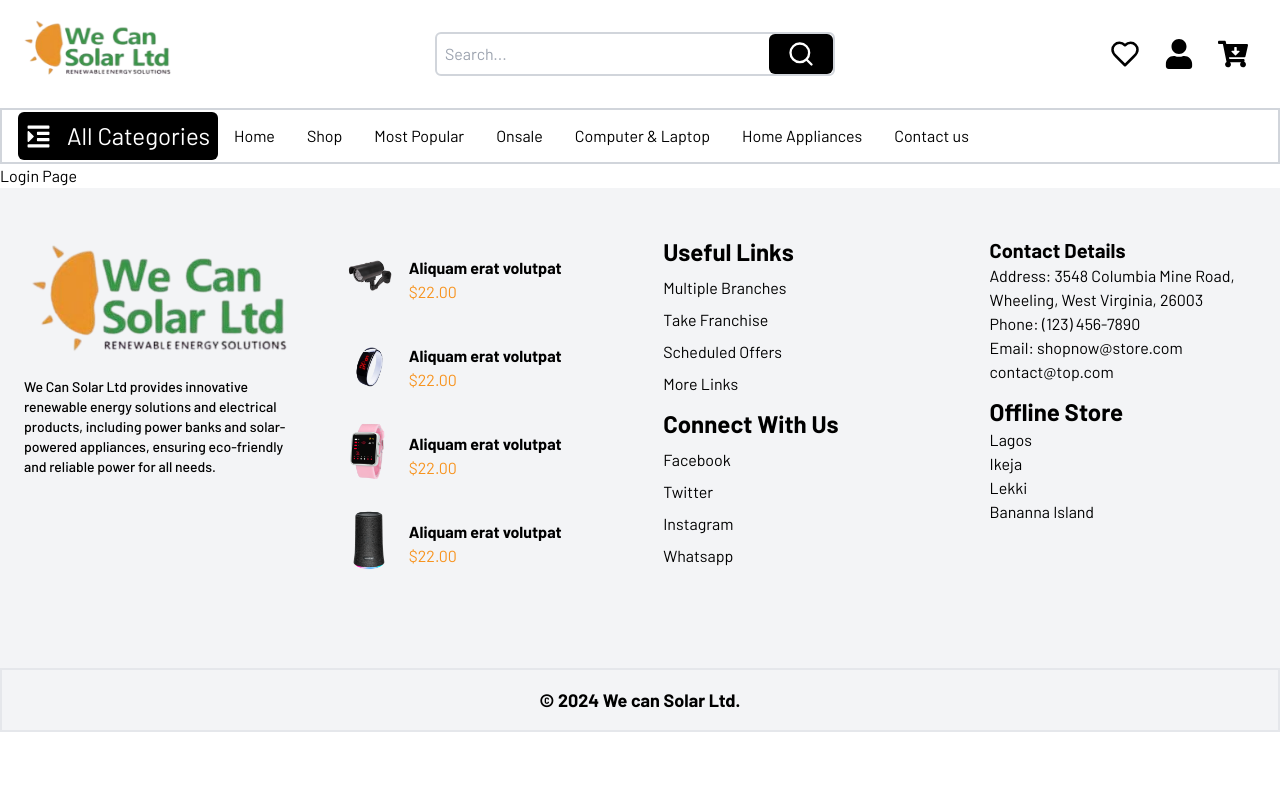
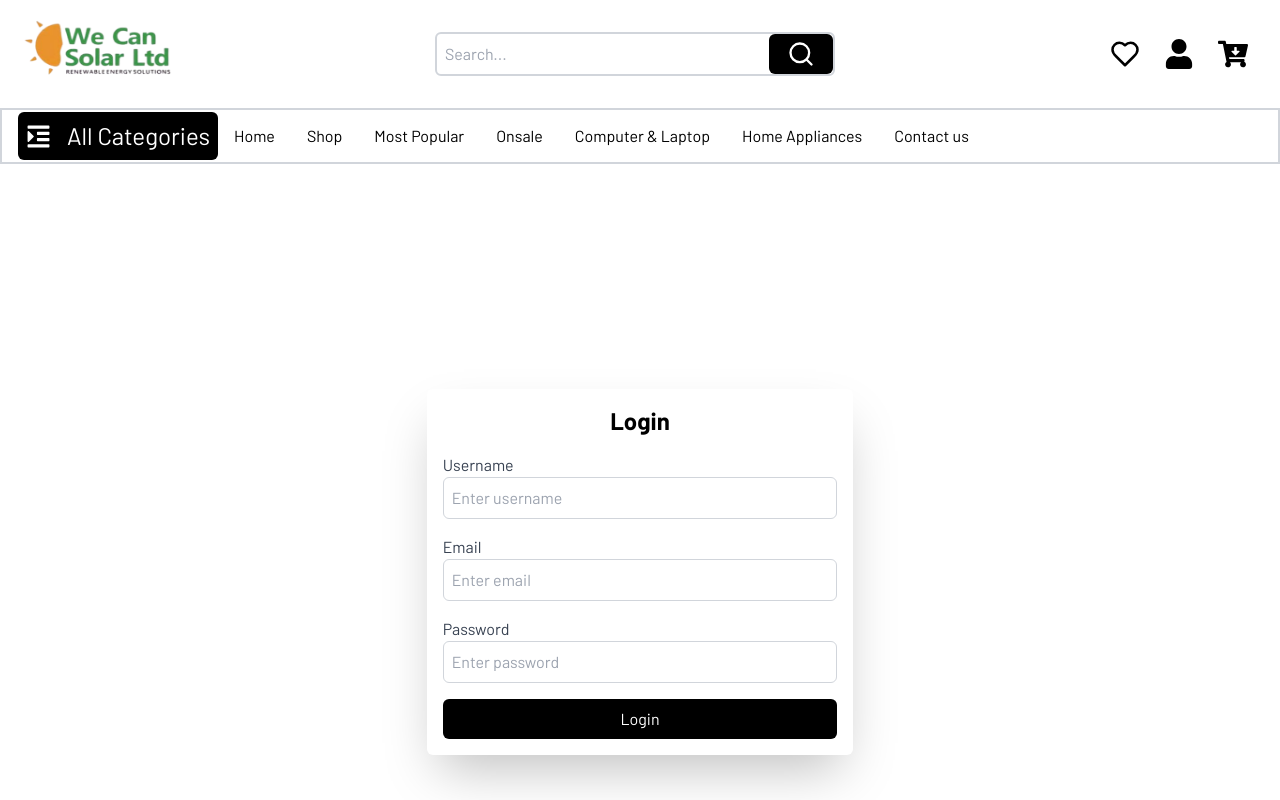
Before and after one commit to vikky269/SOLARLTD, a React (Vite) app: page /Login in a window 1280 px wide. Shown: the top 800 px of the page. Built offline with nearby package versions, Linux system fonts and the light colour scheme; the HTML template or start-up script is replaced by a standard one.

Commit message:
added login form

```diff
--- /dev/null
+++ b/src/components/HeroCarousel/CarouselItem.tsx
@@ -0,0 +1,47 @@
+import React from 'react';
+import { Link } from 'react-router-dom';
+
+interface CarouselItemProps {
+  image: string;
+  title: string;
+  description: string;
+}
+
+const CarouselItem: React.FC<CarouselItemProps> = ({ image, title, description }) => {
+  return (
+    <div className='hidden mt-6 md:flex justify-center items-center gap-8'>
+      {/* CAROUSEL IMAGE */}
+      <div className='cursor-pointer'>
+        <img src={image} alt={title} />
+      </div>
+
+      {/* CAROUSEL TEXT */}
+      <div className='flex flex-col w-full md:w-1/2'>
+        <span className='text-xl uppercase tracking-wide text-black font-bold mb-4'>{title}</span>
+        <div>
+          <span className='text-6xl font-bold text-black'>Premium Gadgets</span>
+        </div>
+
+        <p className='leading-8 font-normal mt-6 text-[20px]'>
+          {description}
+        </p>
+
+        <div className='flex items-center cursor-pointer mt-6 gap-5'>
+          <Link to="/">
+            <button className='py-2 px-6 text-lg text-white bg-black  hover:translate-y-[-2px] rounded-md  transition-all duration-300'>
+              Shop now
+            </button>
+          </Link>
+
+          <Link to="/">
+            <button className='py-2 px-6 text-lg text-white bg-black   hover:translate-y-[-2px] rounded-md transition-all duration-300'>
+              Know more
+            </button>
+          </Link>
+        </div>
+      </div>
+    </div>
+  );
+};
+
+export default CarouselItem;
--- a/src/pages/Auth/Login/Login.tsx
+++ b/src/pages/Auth/Login/Login.tsx
@@ -1,11 +1,109 @@
-import React from 'react'
+import React, { useState } from 'react';
 
-const Login: React.FC = () => {
-  return (
-    <div>
-      Login Page
-    </div>
-  )
+// Define the types for the form data
+interface FormData {
+  username: string;
+  email: string;
+  password: string;
 }
 
-export default Login
+const LoginForm: React.FC = () => {
+  // State to store form data
+  const [formData, setFormData] = useState<FormData>({
+    username: '',
+    email: '',
+    password: '',
+  });
+
+  // State to manage form submission error or success
+  const [error, setError] = useState<string>('');
+
+  // Handle form input changes
+  const handleChange = (e: React.ChangeEvent<HTMLInputElement>) => {
+    const { name, value } = e.target;
+    setFormData((prev) => ({
+      ...prev,
+      [name]: value,
+    }));
+  };
+
+  // Handle form submission
+  const handleSubmit = (e: React.FormEvent) => {
+    e.preventDefault();
+
+    // Basic validation check (you can enhance this as needed)
+    if (!formData.username || !formData.email || !formData.password) {
+      setError('All fields are required.');
+      return;
+    }
+
+    // Clear error if validation passes
+    setError('');
+    // Handle your login logic here (e.g., API call)
+    console.log('Form submitted:', formData);
+  };
+
+  return (
+    <div className="flex justify-center items-center min-h-screen">
+    <div className="shadow-2xl flex flex-col p-4 w-96 md:w-1/3 mx-auto mt-10 rounded-md mb-6">
+      <form onSubmit={handleSubmit} className="space-y-4">
+        <h2 className="text-2xl font-bold text-center">Login</h2>
+
+        {/* Username input */}
+        <div>
+          <label className="block text-gray-700">Username</label>
+          <input
+            type="text"
+            name="username"
+            value={formData.username}
+            onChange={handleChange}
+            className="w-full p-2 border border-gray-300 rounded-md"
+            placeholder="Enter username"
+          />
+        </div>
+
+        {/* Email input */}
+        <div>
+          <label className="block text-gray-700">Email</label>
+          <input
+            type="email"
+            name="email"
+            value={formData.email}
+            onChange={handleChange}
+            className="w-full p-2 border border-gray-300 rounded-md"
+            placeholder="Enter email"
+          />
+        </div>
+
+        {/* Password input */}
+        <div>
+          <label className="block text-gray-700">Password</label>
+          <input
+            type="password"
+            name="password"
+            value={formData.password}
+            onChange={handleChange}
+            className="w-full p-2 border border-gray-300 rounded-md"
+            placeholder="Enter password"
+          />
+        </div>
+
+        {/* Error message */}
+        {error && <p className="text-red-500 text-sm">{error}</p>}
+
+        {/* Submit button */}
+        <div>
+          <button
+            type="submit"
+            className="w-full p-2 bg-black text-white rounded-md transition"
+          >
+            Login
+          </button>
+        </div>
+      </form>
+    </div>
+    </div>
+  );
+};
+
+export default LoginForm;
```
Also changed, not shown: src/components/HeroCarousel/HeroCarousel.tsx (+33 -147 lines).
